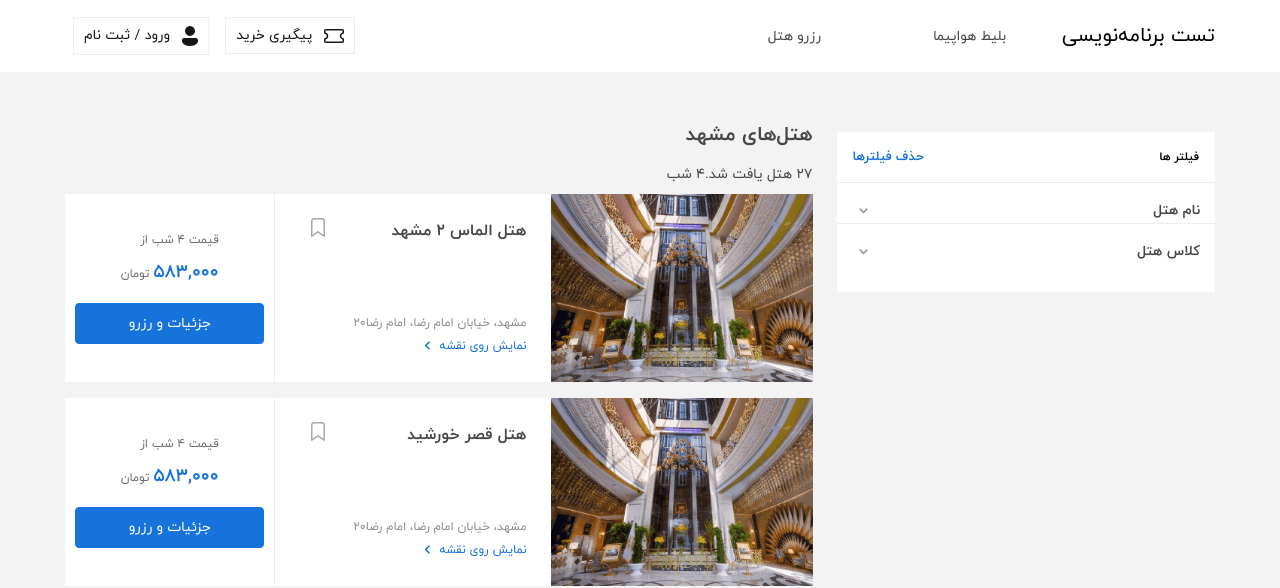
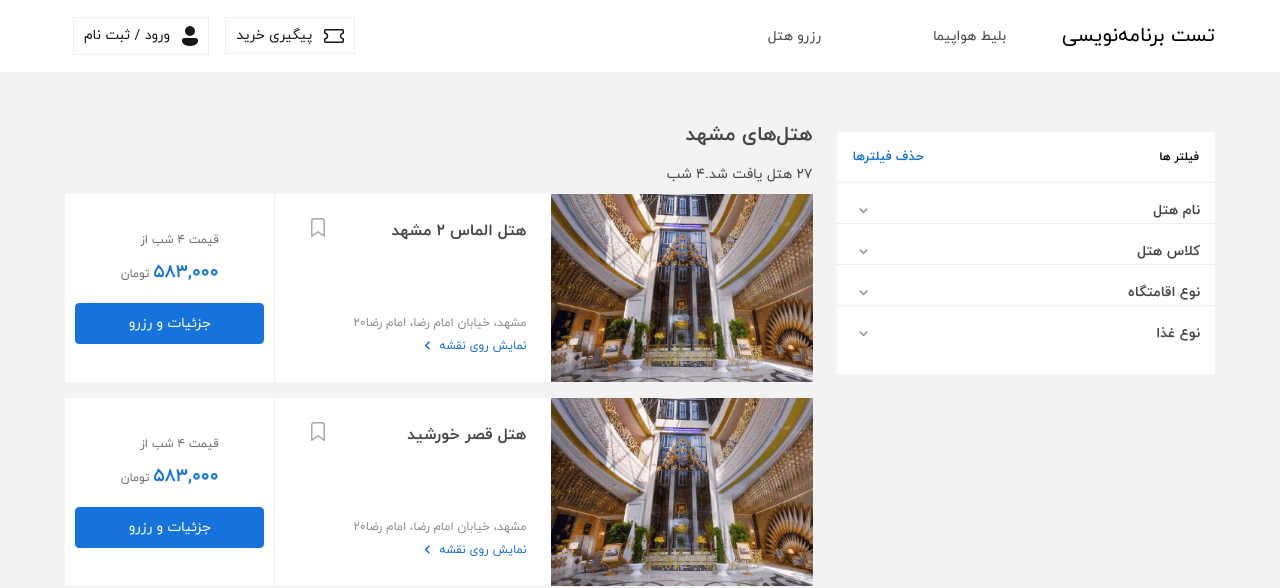
Before and after one commit to Sabamoradi/landing-test, a React (Create React App) app: page /flight in a window 1280 px wide. Shown: the top 588 px of the page. Built offline with nearby package versions, Linux system fonts and the light colour scheme.

Commit message:
complete filter for responsive

```diff
--- a/src/configs/enum.js
+++ b/src/configs/enum.js
@@ -25,3 +25,37 @@ export const hotelStarFilter = [
       selected:false
     },
   ]
+  export  const hotelType = [
+    {
+        id:1,
+        title:'هتل',
+        selected:false
+    },
+    {
+        id:2,
+        title:'هتل آپارتمان',
+        selected:false,
+    },
+    {
+        id:3,
+        title:'مسافرخانه',
+        selected:false
+    }
+  ]
+  export const mealType = [
+    {
+        id:1,
+        title:'صبحانه',
+        selected:false
+    },
+    {
+        id:2,
+        title:'صبحانه + نهار',
+        selected:false
+    },
+    {
+        id:3,
+        title:'صبحانه + نهار + شام',
+        selected:false
+    }
+  ]
--- a/src/styles/root.scss
+++ b/src/styles/root.scss
@@ -8,9 +8,24 @@ body {
   direction: rtl;
   margin: 0;
 }
-.container{
+.container {
   margin: 0 auto;
 }
-p,h5{
+p,
+h5 {
   margin: 0;
 }
+::-webkit-scrollbar {
+  width: 10px;
+}
+
+/* Track */
+::-webkit-scrollbar-track {
+  border-radius: 10px;
+}
+
+/* Handle */
+::-webkit-scrollbar-thumb {
+  background: #c1c1c1;
+  border-radius: 10px;
+}
--- a/src/views/Hotel/index.js
+++ b/src/views/Hotel/index.js
@@ -5,11 +5,11 @@ import { ChevronDown } from "../../assets/icons";
 import Input from "../../components/Input";
 import { useState } from "react";
 import CheckBox from "../../components/chekBox";
-import { hotelStarFilter } from "../../configs/enum";
+import { hotelStarFilter, hotelType } from "../../configs/enum";
 
 const Hotel = () => {
   const [toggleItem, setToggleItem] = useState(-1);
-
+  const [toggleMenu, setToggleMenu] = useState(false);
 
   const checkToggle = (val) => {
     if (val === toggleItem) {
@@ -22,8 +22,12 @@ const Hotel = () => {
     <div className="hotel_container">
       <div className="container">
         <div className="hotel_wrapper">
-          <div className="hotel_right">
+          <div className={`hotel_right ${toggleMenu ? 'open-filter':''}`}>
             <div className="hotel_right-wrapper">
+              <div className="hotel_right-title-m">
+                <h6>فیلتر کردن نتایج</h6>
+                <span onClick={() => setToggleMenu(false)}>X</span>
+              </div>
               <div className="hotel_right-title">
                 <h5>فیلتر ها</h5>
                 <p>حذف فیلترها</p>
@@ -71,9 +75,63 @@ const Hotel = () => {
                   })}
                 </div>
               </div>
+              <div className="divider"></div>
+              <div
+                className={`hotel_filter-first ${
+                  toggleItem === 3 ? "open" : ""
+                }`}
+              >
+                <div className="title" onClick={() => checkToggle(3)}>
+                  <p>نوع اقامتگاه</p>
+                  <ChevronDown />
+                </div>
+                <div className="hotel_filter-item">
+                  {hotelType.map((el) => {
+                    return (
+                      <div className="filter-item_data" key={el.id}>
+                        <CheckBox
+                          checkItem={() => (el.selected = true)}
+                          checkBoxSelected={el.selected}
+                          checkBoxId={el.id}
+                        />
+                        <p>{el.title}</p>
+                      </div>
+                    );
+                  })}
+                </div>
+              </div>
+              <div className="divider"></div>
+              <div
+                className={`hotel_filter-first ${
+                  toggleItem === 4 ? "open" : ""
+                }`}
+              >
+                <div className="title" onClick={() => checkToggle(4)}>
+                  <p>نوع غذا</p>
+                  <ChevronDown />
+                </div>
+                <div className="hotel_filter-item">
+                  {hotelType.map((el) => {
+                    return (
+                      <div className="filter-item_data" key={el.id}>
+                        <CheckBox
+                          checkItem={() => (el.selected = true)}
+                          checkBoxSelected={el.selected}
+                          checkBoxId={el.id}
+                        />
+                        <p>{el.title}</p>
+                      </div>
+                    );
+                  })}
+                </div>
+              </div>
             </div>
           </div>
           <div className="hotel_left">
+            <ul className="hotel_left-filter">
+              <li onClick={() => setToggleMenu(true)}>فیلتر کردن</li>
+              <li>مرتب‌سازی</li>
+            </ul>
             <h2 className="hotel_left_title">هتل‌های مشهد</h2>
             <div className="hotel_left_result">
               <div className="hotel-result_right">
--- a/src/views/Hotel/style.scss
+++ b/src/views/Hotel/style.scss
@@ -53,7 +53,7 @@
               align-items: center;
               font-size: 14px;
               p {
-                padding:10px 12px 10px 0;
+                padding: 10px 12px 10px 0;
               }
             }
           }
@@ -90,12 +90,55 @@
     width: 30% !important;
   }
 }
+@media (min-width: 992px) {
+  .hotel_right-title-m,.hotel_left-filter {
+    display: none;
+  }
+}
+
 @media (max-width: 991px) {
   .hotel_left {
     width: 100% !important;
   }
   .hotel_right {
-    display: none;
+    position: fixed;
+    bottom: 0;
+    width: 100% !important;
+    height: 100% !important;
+    right: 0;
+    padding: 0 !important;
+    z-index: 1;
+    transform: translateX(+100%);
+    transition: all .3s;
+    &.open-filter{
+      transform: translateX(0%);
+    }
+  }
+  .hotel_right-title-m {
+    display: flex;
+    padding: 0 10px;
+    justify-content: space-between;
+    align-items: center;
+    font-size: 18px;
+    font-weight: bold;
+  }
+  .hotel_left-filter {
+    font-size: 14px;
+    color: $black-16;
+    list-style: none;
+    display: flex;
+    justify-content: space-between;
+    padding: 0;
+    li {
+      background-color: $white;
+      border-radius: 4px;
+      height: 40px;
+      width: 45%;
+      display: flex;
+      align-items: center;
+      justify-content: center;
+      cursor: pointer;
+    }
   }
 }
 @media (min-width: 592px) and (max-width: 767px) {
```
